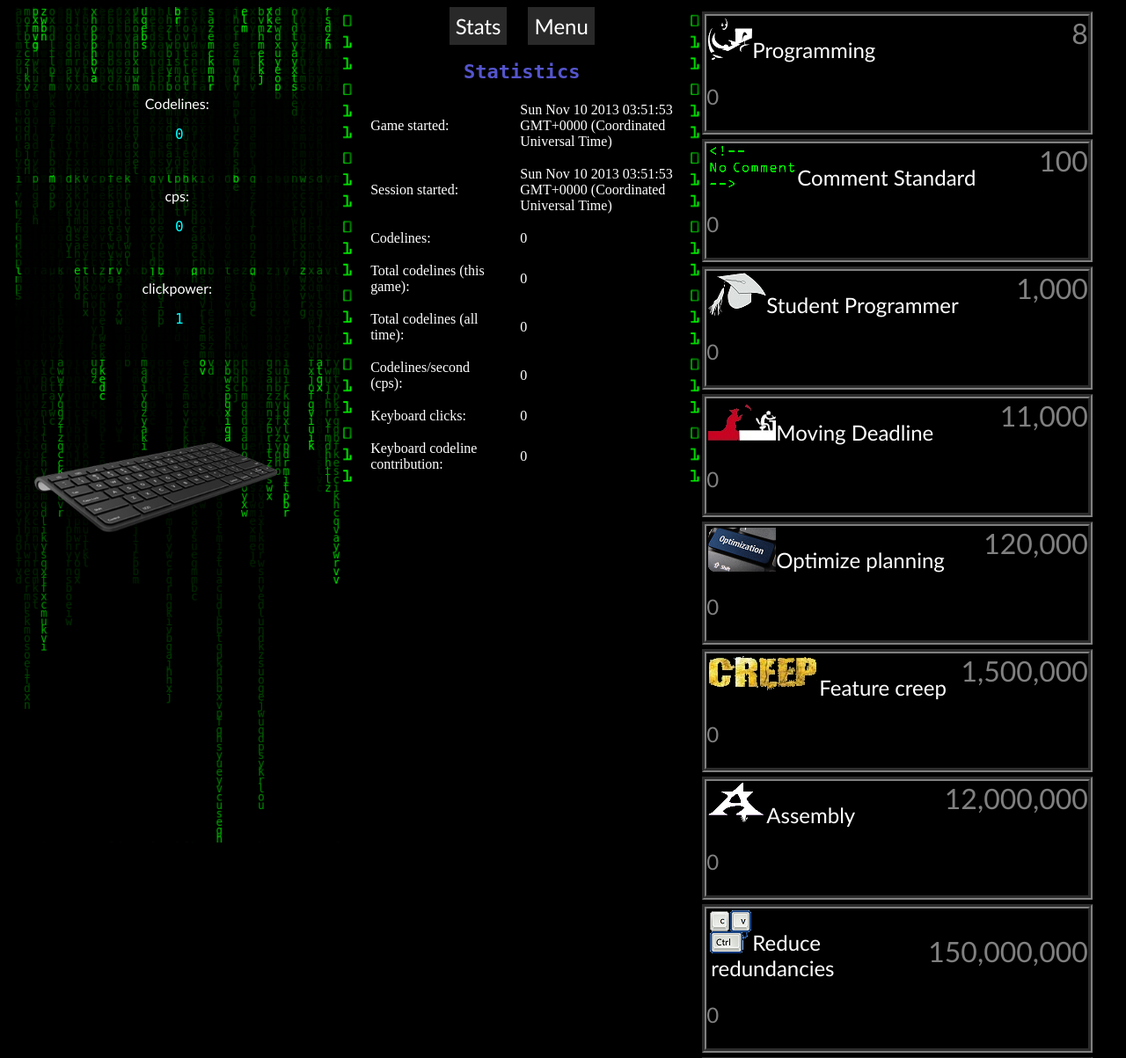
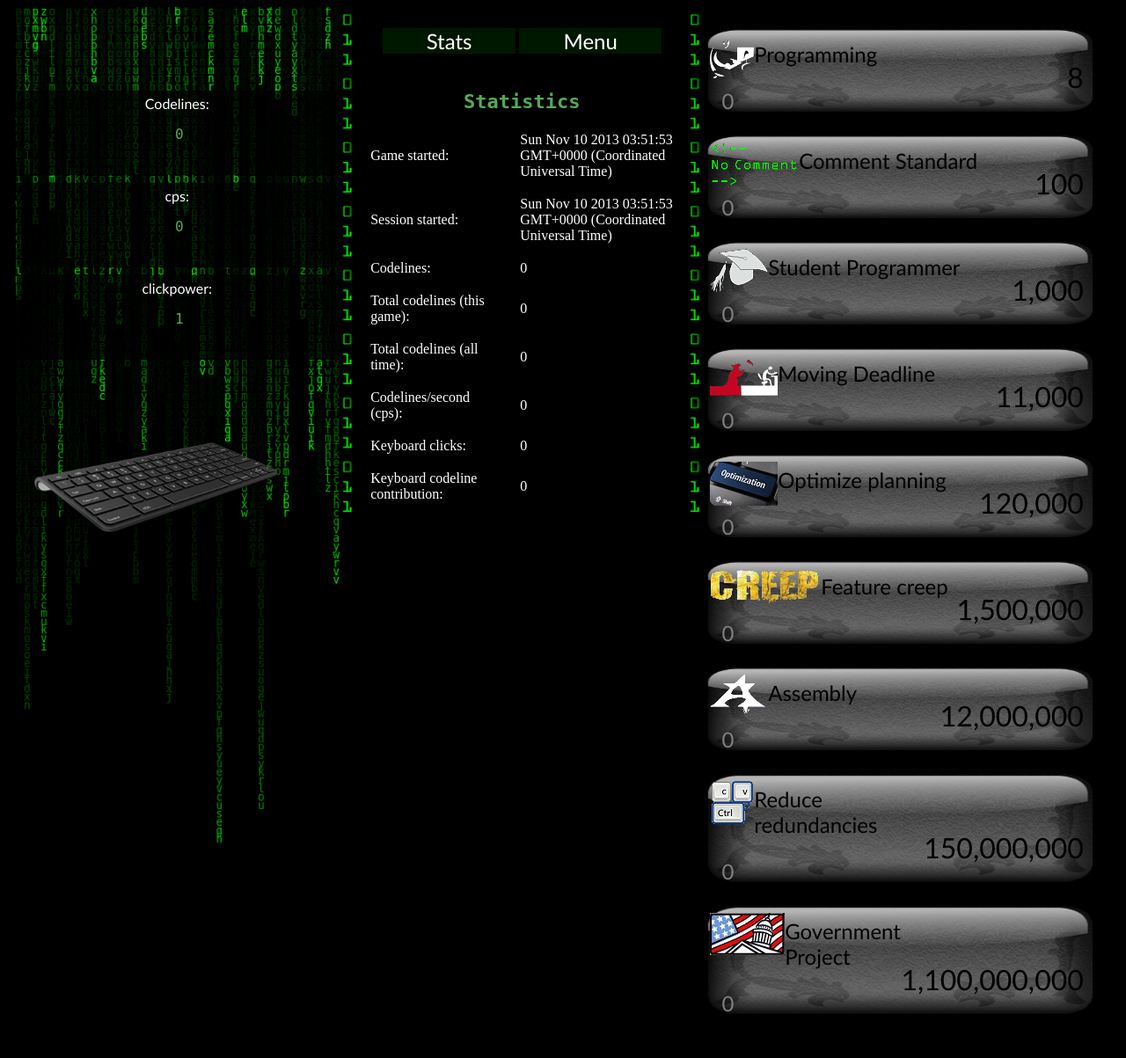
Before and after one commit to fwsGonzo/WebProsjekt, a PHP site: page / in a window 1280 px wide. Shown: the top 1203 px of the page at 88% size. Run offline with PHP 8.4, Linux system fonts and the light colour scheme.

Commit message:
Graphical work and css

```diff
--- a/index.css
+++ b/index.css
@@ -13,7 +13,7 @@ h1, h2, h3
 {
     /* Overskrifter */
     font-family: monospace;
-    color: #5555CC;
+    color: #55AA55;
     text-align: center;
 }
 
@@ -21,7 +21,6 @@ p
 {
     /* Tekst paragrafer */
     font-family: calibri;
-    /* color: #A3A3F6; */
     color: white;
 }
 
@@ -70,6 +69,8 @@ p
     height: auto;
     z-index: 5;
 
-    background-color: dimgray;
+    background-color: black;
+    border: solid 1px;
+    border-color: #002A00;
     color: black;
 }
--- a/left-section.css
+++ b/left-section.css
@@ -37,7 +37,7 @@
 /*The three counters*/
 #codelines, #cps, #clickpower
 {
-    color: aqua;
+    color: #55AA55;
 }
 
 #codelinesBox
--- a/middle-section.css
+++ b/middle-section.css
@@ -17,17 +17,16 @@
 {
     background-color: black;
     text-align: center;
-
 }
 
 .tab p
 {
+    display: inline-block;
+    position: relative;
+    padding: 0px 50px;
+
+    background-color: #001700;
     font-size: 24px;
-    position: relative;
-    display: inline-block;
-    background-color: #292929;
-    margin: 0px 10px;
-    padding: 7px;
 }
 
 /*Menusection*/
--- a/right-section.css
+++ b/right-section.css
@@ -9,9 +9,8 @@
 
 .buildingDiv
 {
-    /*background-color: gray;*/
-    border: 5px groove green;
-    margin-top: 5px;
+    background: url('img/button.png') no-repeat;
+    background-size: 100% 100%;
 }
 
 .buildingDiv:hover
@@ -19,32 +18,24 @@
     background-color: rgba(190,190,190,0.25);
 }
 
-.buildingDiv img
+.buildingDiv img, .buildingDisabledDiv img
 {
     float: left;
-    height: 100%;
-    padding-top: 2px;
-    padding-left: 2px;
+    padding-top: 2%;
+    padding-left: 2%;
 }
 
 .buildingDisabledDiv
 {
-    border: 5px groove gray;
-    margin-top: 5px;
-
-}
-
-.buildingDisabledDiv img
-{
-    float:left;
-    padding-top: 2px;
-    padding-left: 2px;
+    background: url('img/button2.png') no-repeat;
+    background-size: 100% 100%;
 }
 
 .buildingText
 {
     font-size: 1.5em;
-    color: white;
+    color: black;
+    padding-top: 15px;
     padding-left: 5px;
     text-align: left;
 }
@@ -52,17 +43,19 @@
 .buildingCount
 {
 	font-size: 2em;
-	color: gray;
+	color: black;
 	float: right;
 	position: relative;
-	top: -3.4em;
+	top: -2.0em;
+	left: -10px;
 }
 
 .buildingCost
 {
 	font-size: 1.5em;
 	color: gray;
-
+	position: relative;
+	left: 5%;
 }
 
 /*End of rightsection*/
--- a/upgrades.js
+++ b/upgrades.js
@@ -106,13 +106,13 @@ function Upgrade(name, desc, cost, building, req, cps_function)
 			class: 'upgradeIcon',
 			id   : 'upgradeIcon' + this.id,
 
-			src:   'icons/img' + this.id + '.png',
+			src:   'img/upgrades/upgrade' + this.id + '.png',
 			alt:   this.name
 
 		}).hide().appendTo($("#upgrades"));
 
 		// hover info popup
-		hover(this.getElement(), this.name, this.desc);
+		hover(this.getElement(), "Upgrade: " + this.name, this.desc);
 
 		// click (purchase) event
 		var self = this;
```
Also changed, not shown: img/button.png (added), img/button2.png (added), img/upgrades/upgrade0.png (added), img/upgrades/upgrade1.png (added), 2 other files.
